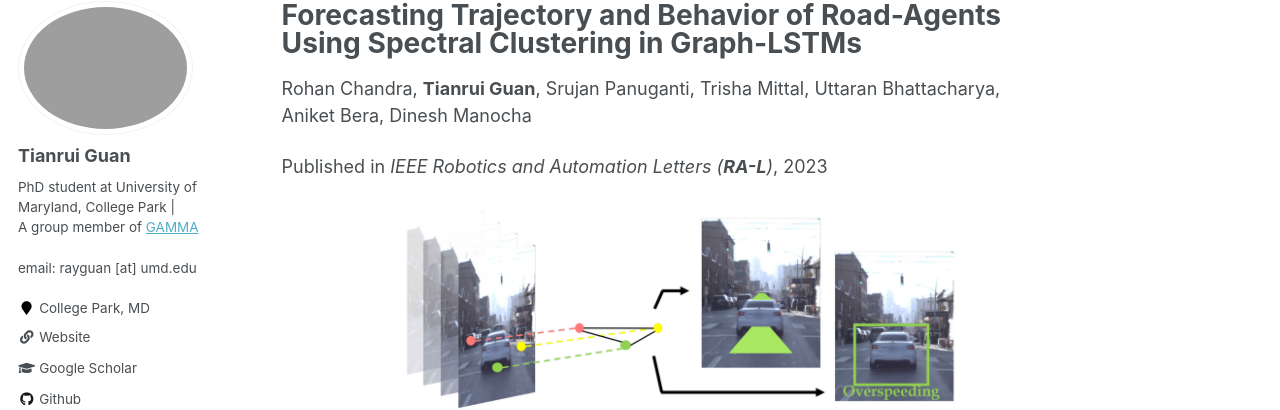
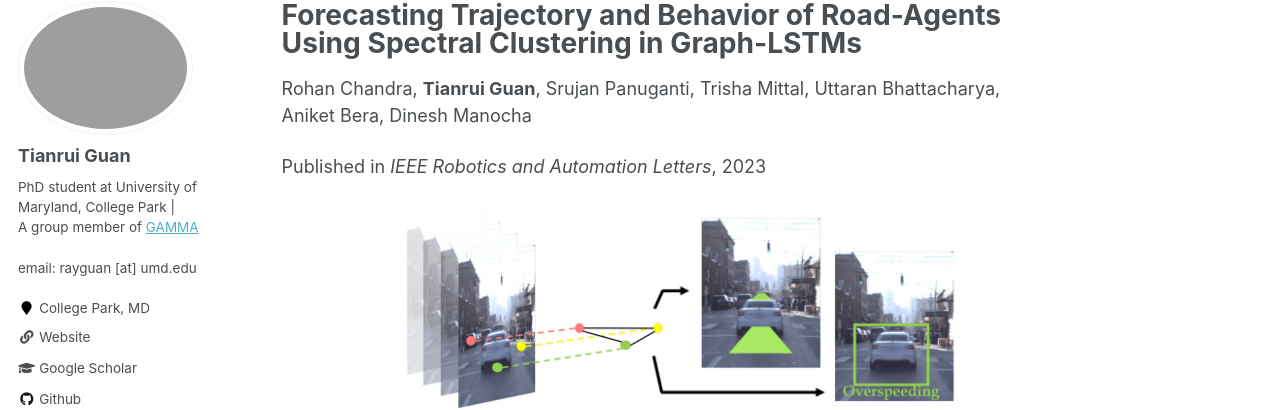
Before and after one commit to rayguan97/rayguan97.github.io, a Jekyll site: the page built from _publications/2023-03-01-crossloc3d.md, in a window 1280 px wide and 900 px high. Shown: the part 117-527 px from the top of the window. Built offline with Jekyll 4.4.1, drawn with Linux system fonts in a browser that asks for light colours.

Commit message:
add new paper list style

```diff
--- a/_includes/archive-compact.html
+++ b/_includes/archive-compact.html
@@ -14,17 +14,17 @@
         {% assign title = post.title %}
       {% endif %}
     <tr onmouseout="nightsight_stop()" onmouseover="nightsight_start()">
-      <td style="padding:1px;width:20%;vertical-align:middle">
+      <td style="padding:10px;width:20%;vertical-align:middle">
           <img src="{{ post.teaser }}" alt="N/A" style="border-style: none" width="220">
         </td>
-        <td style="padding:1px;width:80%;vertical-align:middle">
+        <td style="padding:10px;width:80%;vertical-align:middle">
           <papertitle><b>{{ title }}</b>
           </papertitle>
           {% if post.authors %}
           {{ post.authors }}
           {% endif %}
           <br>
-          <em>{{ post.venue }}, {{ post.date | default: "1900-01-01" | date: "%Y" }}.</em>
+          <em>{{ post.venue }} (<strong>{{ post.short }}</strong>), {{ post.date | default: "1900-01-01" | date: "%Y" }}.</em>
           <br>
           {% if post.paperurl %}
           <a href="{{ post.paperurl }}">[paper]</a>
--- a/_publications/2023-03-01-crossloc3d.md
+++ b/_publications/2023-03-01-crossloc3d.md
@@ -20,7 +20,8 @@
 on the Argoverse, Lyft, Apolloscape, and NGSIM datasets and
 highlight the benefits over prior trajectory prediction methods.'
 date: 2023-03-01
-venue: 'IEEE Robotics and Automation Letters (<strong>RA-L</strong>)'
+venue: 'IEEE Robotics and Automation Letters'
+short: RA-L
 paperurl: 'https://arxiv.org/abs/1912.01118'
 teaser: '../images/sc-glstm_teaser.png'
 authors: "Rohan Chandra, <b>Tianrui Guan</b>, Srujan Panuganti, Trisha Mittal, Uttaran Bhattacharya, Aniket Bera, Dinesh Manocha"
```
Also changed, not shown: other parts of _publications/2023-03-01-crossloc3d.md (+1 -1 lines).
